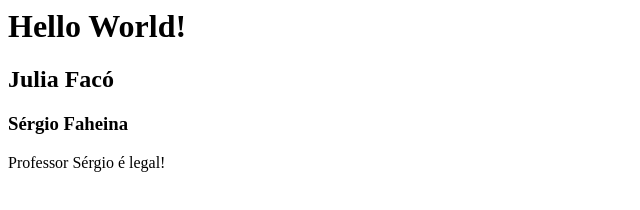
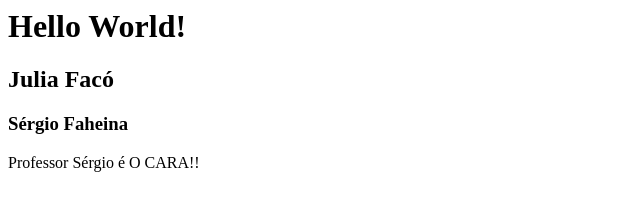
Before and after one commit to juliafaco/site-julia, a plain HTML site: page index.html in a window 1280 px wide. Shown: the full height of the page, 0-640 px from the left. Drawn offline with Linux system fonts and the light colour scheme.

Commit message:
Update index.html

```diff
--- a/index.html
+++ b/index.html
@@ -4,4 +4,4 @@
 
 <h3> Sérgio Faheina </h3>
 
-<p>Professor Sérgio é legal!</p>
+<p>Professor Sérgio é O CARA!!</p>
```
